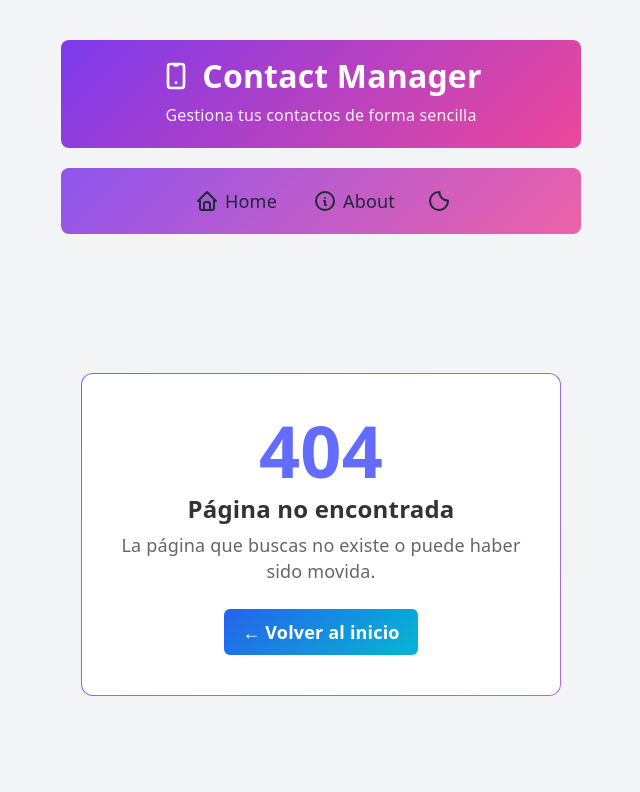
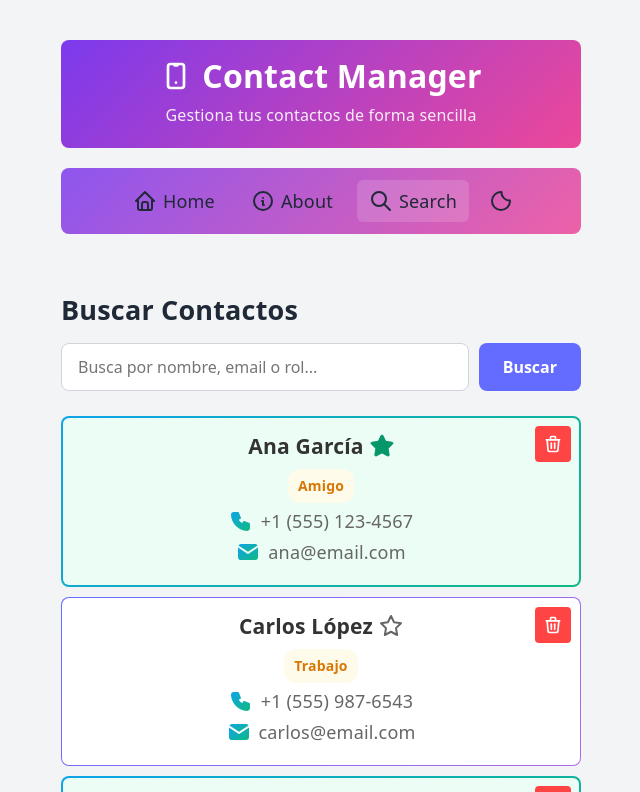
Before and after one commit to Geffrerson7/contact-manager, a React (Vite) app: page /search in a window 1280 px wide. Shown: the top 792 px of the page, without its empty margins (319-959 px from the left). Built offline with nearby package versions, Linux system fonts and the light colour scheme.

Commit message:
feat: implement SearchPage component with useSearchParams

```diff
--- a/src/App.jsx
+++ b/src/App.jsx
@@ -6,6 +6,7 @@ import Navbar from "./components/Navbar";
 import Footer from "./components/Footer";
 import ContactDetailPage from "./pages/ContactDetailPage";
 import NotFoundPage from "./pages/NotFoundPage";
+import SearchPage from "./pages/SearchPage";
 
 export default function App() {
   return (
@@ -14,6 +15,7 @@ export default function App() {
       <Navbar />
       <Routes>
         <Route path="/" element={<HomePage />} />
+        <Route path="/search" element={<SearchPage />} />
         <Route path="/contact/:id" element={<ContactDetailPage />} />
         <Route path="/about" element={<AboutPage />} />
         <Route path="*" element={<NotFoundPage />} />
--- a/src/components/ContactCard.css
+++ b/src/components/ContactCard.css
@@ -73,6 +73,7 @@
 
 .contact-card__role {
   margin: 5px 0;
+  text-align: center;
 }
 
 .contact-card__info {
--- a/src/components/Navbar.jsx
+++ b/src/components/Navbar.jsx
@@ -55,6 +55,31 @@ export default function Navbar() {
         About
       </NavLink>
 
+      <NavLink
+        to="/search"
+        className={({ isActive }) =>
+          `navbar__link ${isActive ? "navbar__link--active" : ""}`
+        }
+      >
+        <svg
+          xmlns="http://www.w3.org/2000/svg"
+          width="24"
+          height="24"
+          viewBox="0 0 24 24"
+          fill="none"
+          stroke="currentColor"
+          strokeWidth="2"
+          strokeLinecap="round"
+          strokeLinejoin="round"
+          className="icon icon-tabler icons-tabler-outline icon-tabler-search"
+        >
+          <path stroke="none" d="M0 0h24v24H0z" fill="none" />
+          <path d="M3 10a7 7 0 1 0 14 0a7 7 0 1 0 -14 0" />
+          <path d="M21 21l-6 -6" />
+        </svg>
+        Search
+      </NavLink>
+
       <ThemeToggle />
     </nav>
   );
--- /dev/null
+++ b/src/pages/SearchPage.css
@@ -0,0 +1,102 @@
+.search-page {
+  padding: 20px 0;
+  text-align: left;
+}
+
+.search-page h2 {
+  font-family: var(--heading);
+  color: var(--primary);
+  margin-bottom: 20px;
+}
+
+.search-form {
+  display: flex;
+  gap: 10px;
+  margin-bottom: 25px;
+  width: 100%;
+}
+
+/* Contenedor para el posicionamiento absoluto */
+.search-input-wrapper {
+  position: relative;
+  flex: 1;
+  display: flex;
+  align-items: center;
+}
+
+.search-input {
+  width: 100%;
+  padding: 12px 16px;
+  padding-right: 40px; /* Espacio reservado para que el texto no toque la X */
+  font-size: 16px;
+  font-family: var(--sans);
+  color: var(--card-text);
+  background-color: var(--card-bg);
+  border: 1px solid var(--border);
+  border-radius: 8px;
+  box-sizing: border-box;
+  transition:
+    border-color 0.2s ease,
+    box-shadow 0.2s ease;
+}
+
+.search-input:focus {
+  outline: none;
+  border-color: var(--secondary);
+  box-shadow: 0 0 0 3px rgba(100, 108, 255, 0.15);
+}
+
+/* Estilos para el botón X dentro del input */
+.search-clear-inline {
+  position: absolute;
+  right: 12px;
+  background: none;
+  border: none;
+  color: var(--muted-text);
+  cursor: pointer;
+  padding: 4px;
+  display: flex;
+  align-items: center;
+  justify-content: center;
+  border-radius: 50%;
+  transition:
+    color 0.2s ease,
+    background-color 0.2s ease;
+}
+
+.search-clear-inline:hover {
+  color: var(--primary);
+  background-color: var(--border);
+}
+
+/* Botón Buscar lateral */
+.search-submit-button {
+  padding: 0 24px;
+  font-size: 16px;
+  font-family: var(--sans);
+  font-weight: 600;
+  color: #ffffff;
+  background-color: var(--secondary);
+  border: none;
+  border-radius: 8px;
+  cursor: pointer;
+  transition:
+    background-color 0.2s ease,
+    transform 0.1s ease;
+}
+
+.search-submit-button:hover {
+  background-color: var(--accent);
+}
+
+.search-submit-button:active {
+  transform: scale(0.98);
+}
+
+.no-results {
+  color: var(--empty-text);
+  font-family: var(--sans);
+  text-align: center;
+  margin-top: 40px;
+  font-style: italic;
+}
--- /dev/null
+++ b/src/pages/SearchPage.jsx
@@ -0,0 +1,143 @@
+import { useState } from "react";
+import { useSearchParams } from "react-router-dom";
+import ContactList from "../components/ContactList";
+import "./SearchPage.css";
+
+export default function SearchPage() {
+  const [contacts, setContacts] = useState([
+    {
+      id: 1,
+      name: "Ana García",
+      phone: "+1 (555) 123-4567",
+      email: "ana@email.com",
+      role: "Amigo",
+      isFavorite: true,
+    },
+    {
+      id: 2,
+      name: "Carlos López",
+      phone: "+1 (555) 987-6543",
+      email: "carlos@email.com",
+      role: "Trabajo",
+      isFavorite: false,
+    },
+    {
+      id: 3,
+      name: "María Torres",
+      phone: "+1 (555) 456-7890",
+      email: "maria@email.com",
+      role: "Familia",
+      isFavorite: true,
+    },
+  ]);
+
+  const [searchParams, setSearchParams] = useSearchParams();
+  const activeQuery = searchParams.get("q") || "";
+
+  const [textInput, setTextInput] = useState(activeQuery);
+
+  function handleSubmit(event) {
+    event.preventDefault();
+    if (textInput.trim()) {
+      setSearchParams({ q: textInput.trim() });
+    } else {
+      setSearchParams({});
+    }
+  }
+
+  function handleClear() {
+    setTextInput("");
+    setSearchParams({});
+  }
+
+  const filteredContacts = contacts.filter(function (contact) {
+    const query = activeQuery.toLowerCase();
+    return (
+      contact.name.toLowerCase().includes(query) ||
+      contact.email.toLowerCase().includes(query) ||
+      contact.role.toLowerCase().includes(query)
+    );
+  });
+
+  function handleDeleteContact(contactId) {
+    const updatedContacts = contacts.filter(function (contact) {
+      return contact.id !== contactId;
+    });
+
+    setContacts(updatedContacts);
+  }
+
+  function handleToggleFavorite(contactId) {
+    const updatedContacts = contacts.map(function (contact) {
+      if (contact.id === contactId) {
+        return {
+          ...contact,
+          isFavorite: !contact.isFavorite,
+        };
+      }
+
+      return contact;
+    });
+
+    setContacts(updatedContacts);
+  }
+
+  return (
+    <div className="search-page">
+      <h2>Buscar Contactos</h2>
+
+      <form onSubmit={handleSubmit} className="search-form">
+        {/* Contenedor relativo para posicionar la X dentro */}
+        <div className="search-input-wrapper">
+          <input
+            type="text"
+            placeholder="Busca por nombre, email o rol..."
+            value={textInput}
+            onChange={(e) => setTextInput(e.target.value)}
+            className="search-input"
+          />
+
+          {/* El botón "X" aparece dentro si hay texto escrito o una búsqueda activa */}
+          {(textInput || activeQuery) && (
+            <button
+              type="button"
+              onClick={handleClear}
+              className="search-clear-inline"
+              aria-label="Limpiar búsqueda"
+              title="Limpiar"
+            >
+              <svg
+                xmlns="http://w3.org"
+                width="18"
+                height="18"
+                viewBox="0 0 24 24"
+                fill="none"
+                stroke="currentColor"
+                strokeWidth="2"
+                strokeLinecap="round"
+                strokeLinejoin="round"
+              >
+                <line x1="18" y1="6" x2="6" y2="18"></line>
+                <line x1="6" y1="6" x2="18" y2="18"></line>
+              </svg>
+            </button>
+          )}
+        </div>
+
+        <button type="submit" className="search-submit-button">
+          Buscar
+        </button>
+      </form>
+
+      {filteredContacts.length > 0 ? (
+        <ContactList
+          contacts={filteredContacts}
+          onDeleteContact={handleDeleteContact}
+          onToggleFavorite={handleToggleFavorite}
+        />
+      ) : (
+        <p className="no-results">No se encontraron contactos que coincidan.</p>
+      )}
+    </div>
+  );
+}
```
